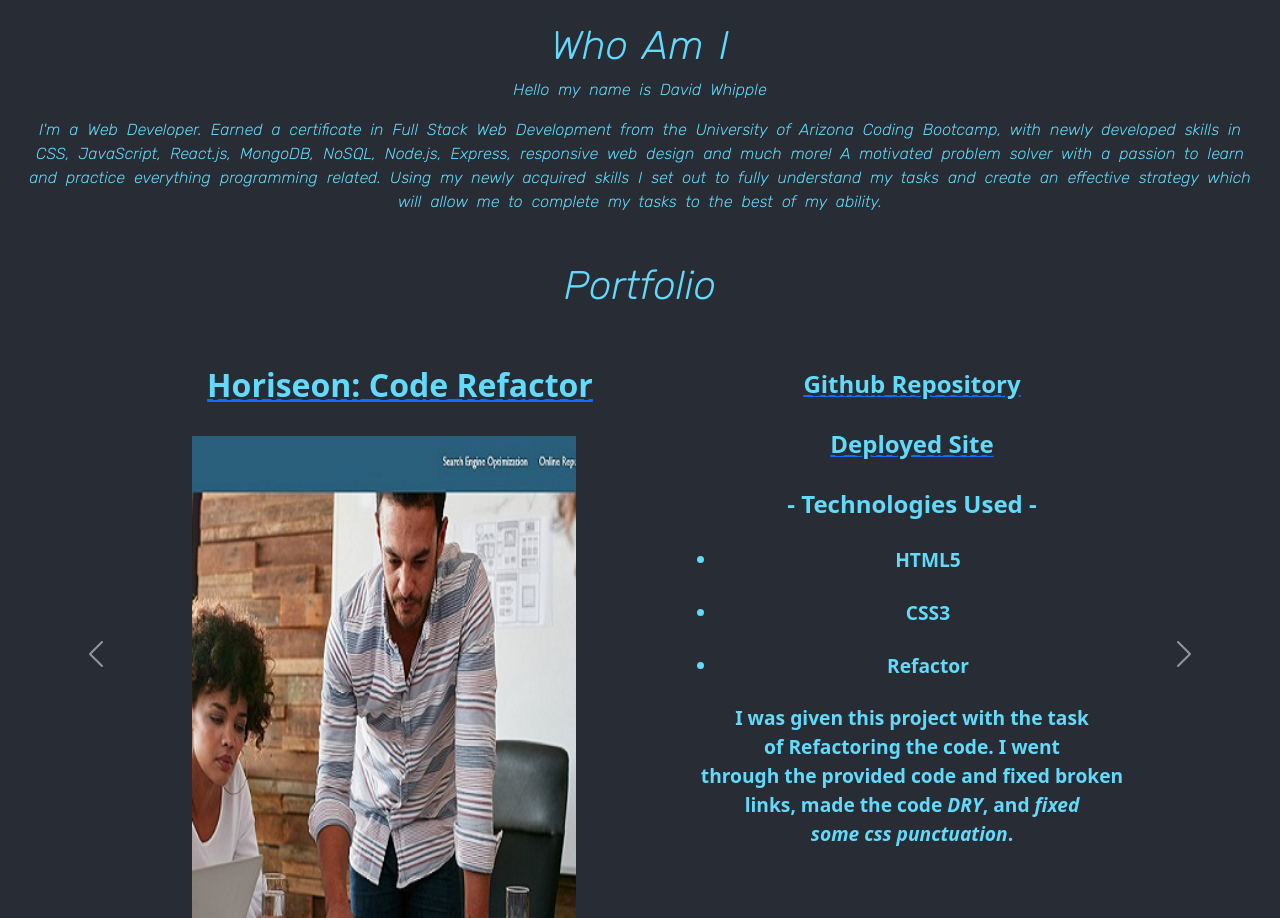
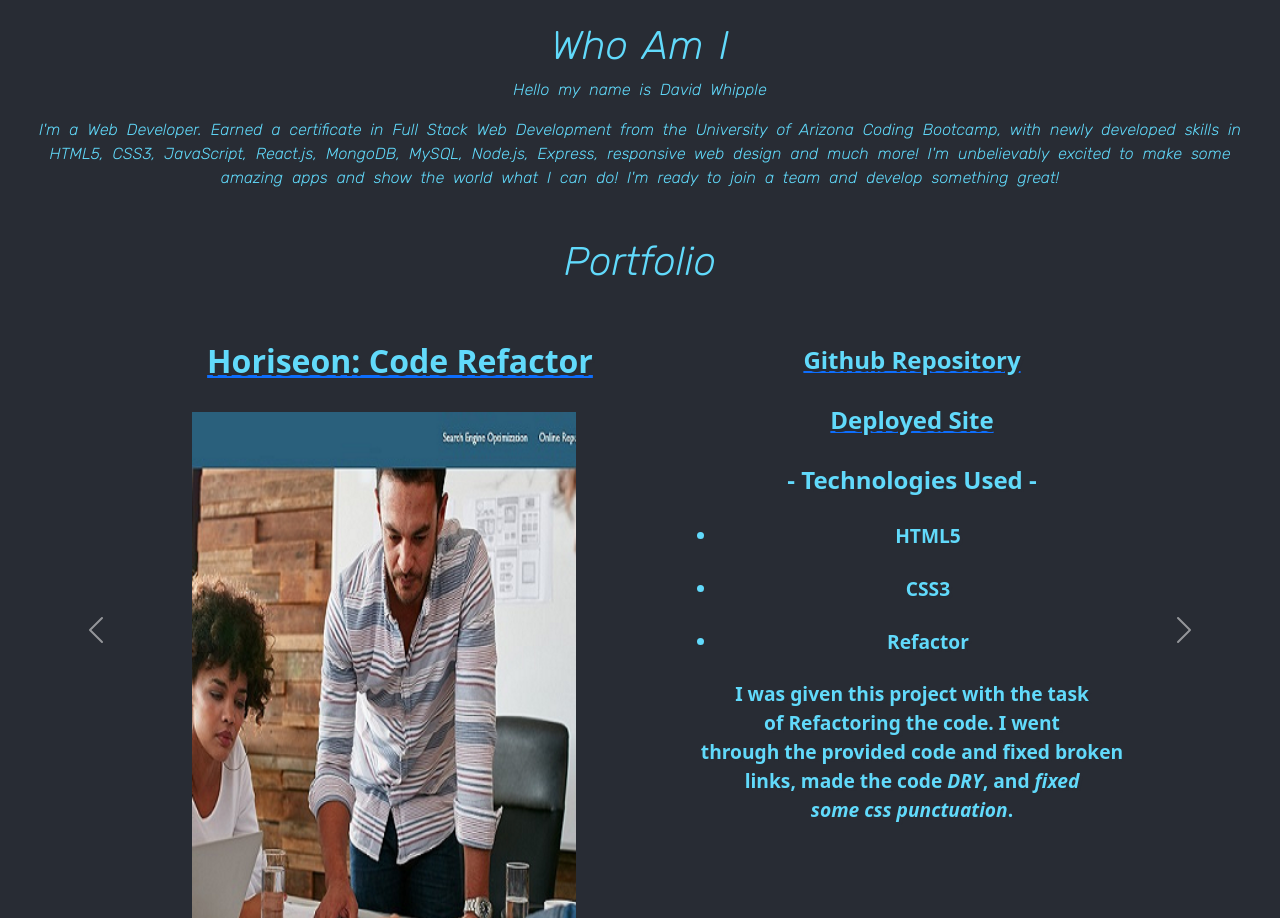
Before and after one commit to D-Whipp/react-portfolio, a React (Create React App) app: page / in a window 1280 px wide. Shown: the part 794-1712 px from the top of the page. Built offline with nearby package versions, Linux system fonts and the light colour scheme.

Commit message:
src/components/about - updated about me paragraph/brand statement

```diff
--- a/src/components/About/About.js
+++ b/src/components/About/About.js
@@ -9,12 +9,10 @@ function About() {
         <p>
           I'm a Web Developer. Earned a certificate in Full Stack Web
           Development from the University of Arizona Coding Bootcamp, with newly
-          developed skills in CSS, JavaScript, React.js, MongoDB, NoSQL,
-          Node.js, Express, responsive web design and much more! A motivated problem
-          solver with a passion to learn and practice everything programming
-          related. Using my newly acquired skills I set out to fully understand
-          my tasks and create an effective strategy which will allow me to
-          complete my tasks to the best of my ability.
+          developed skills in HTML5, CSS3, JavaScript, React.js, MongoDB, MySQL,
+          Node.js, Express, responsive web design and much more! I'm
+          unbelievably excited to make some amazing apps and show the world what
+          I can do! I'm ready to join a team and develop something great!
         </p>
       </div>
       <h1 className="project-element">Portfolio</h1>
```
